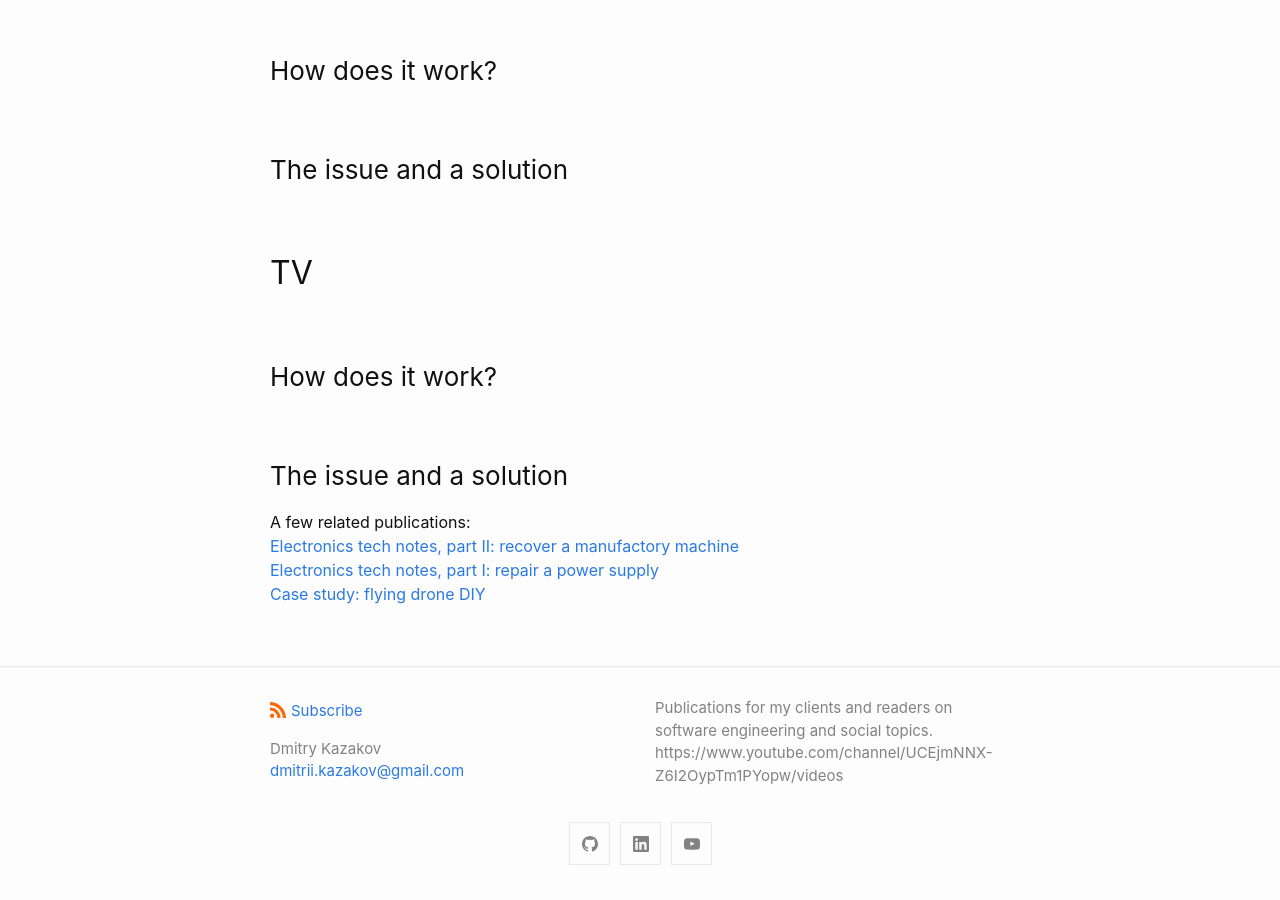
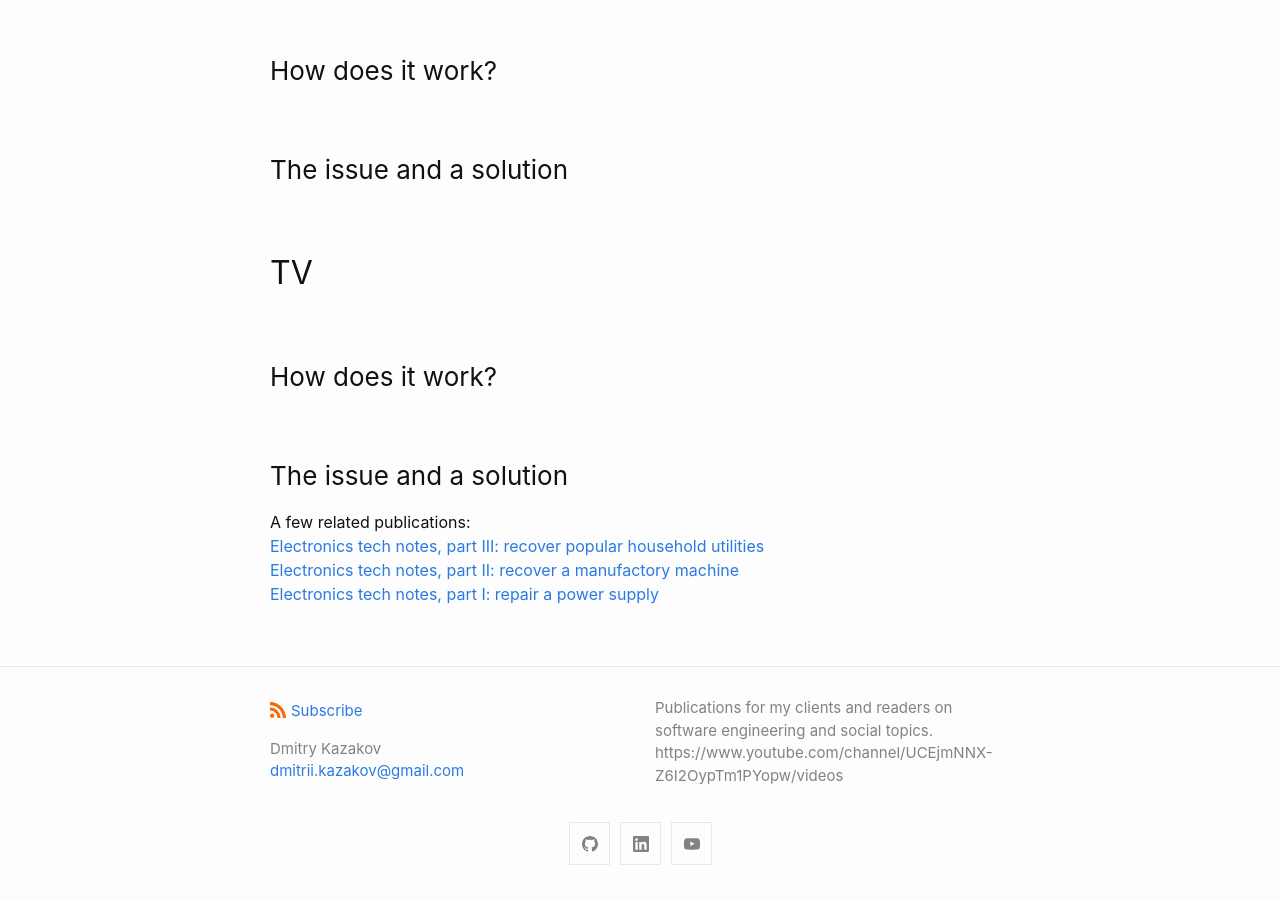
Before and after one commit to Gelassen/dkazakov.github.io, a Jekyll site: the page built from _posts/2024-03-30-electronics-tech-notes-part-4-repair-sound-amplifier-and-tv.html, in a window 1280 px wide and 900 px high, scrolled down 717 px. Built offline with Jekyll 4.4.1, drawn with Linux system fonts in a browser that asks for light colours.

```diff
--- a/_posts/2024-03-30-electronics-tech-notes-4-repair-sound-amplifier-and-tv.html
+++ b/_posts/2024-03-30-electronics-tech-notes-part-4-repair-sound-amplifier-and-tv.html
@@ -55,8 +55,8 @@ modified_time: '2024-03-30'
         </p>
 
         A few related publications: <br>
+        <a href="https://gelassen.github.io/blog/2024/03/23/electronics-tech-notes-part-3">Electronics tech notes, part III: recover popular household utilities</a> <br>
         <a href="https://gelassen.github.io/blog/2024/02/02/electronics-tech-notes-part-2-recover-manufactory-machine.html">Electronics tech notes, part II: recover a manufactory machine</a><br>
         <a href="https://gelassen.github.io/blog/2023/12/23/electronics-tech-notes-part-1-getting-started.html">Electronics tech notes, part I: repair a power supply</a><br>
-        <a href="https://gelassen.github.io/blog/2023/03/19/case-study-flying-drone-diy.html">Case study: flying drone DIY</a>
     </body>
 </html>
```
